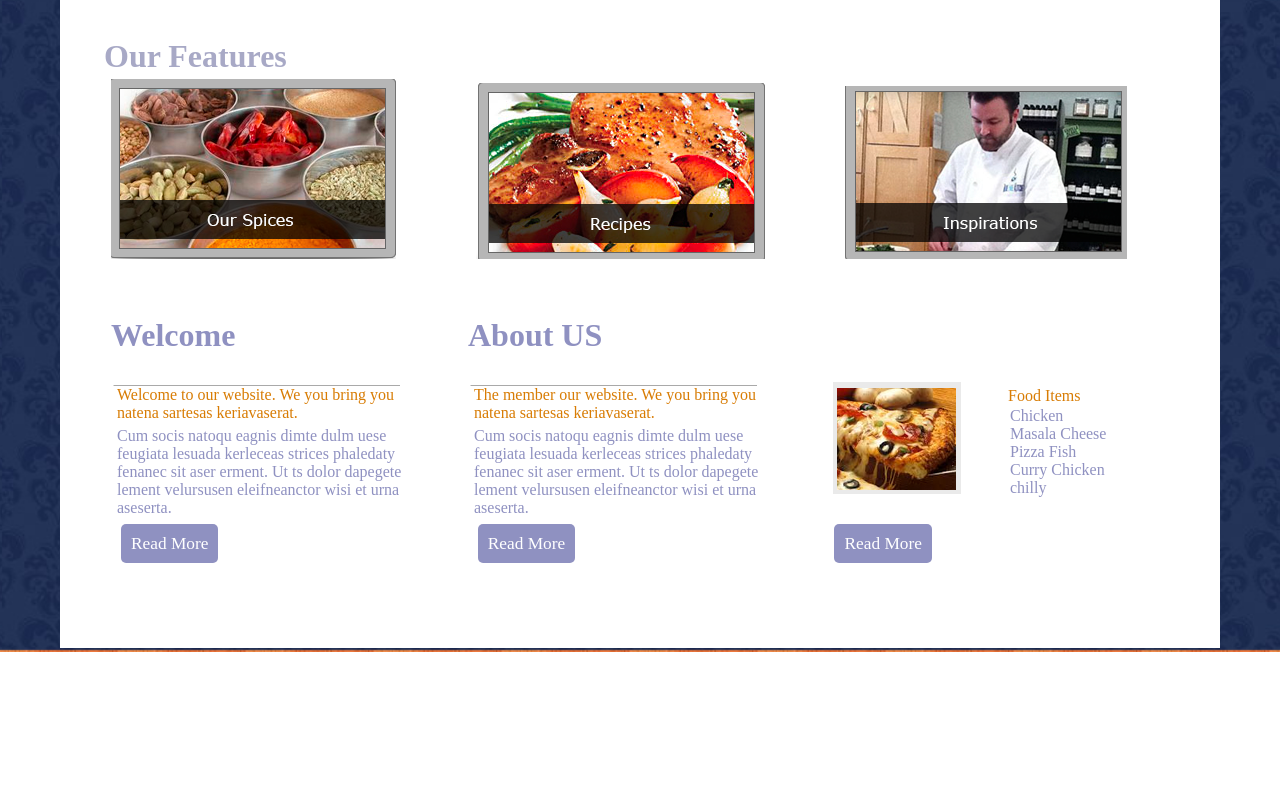
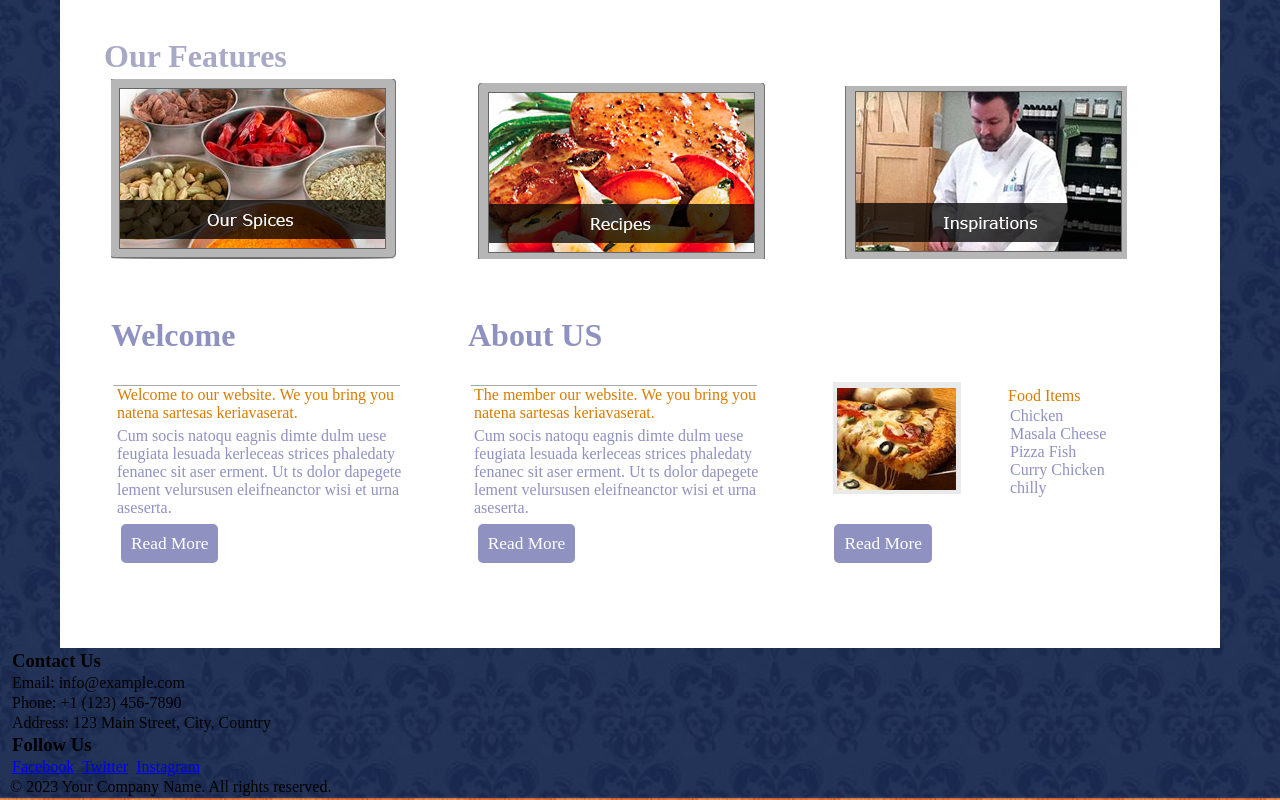
Before and after one commit to ROKAYASURESH/Kunda-Project, a plain HTML site: page index.html in a window 1280 px wide. Shown: the part 714-1514 px from the top of the page. Before the commit the page ends 1366 px from the top, so only its background shows below. Drawn offline with Linux system fonts and the light colour scheme.

Commit message:
Footer HTML Code

```diff
--- a/index.html
+++ b/index.html
@@ -1,16 +1,18 @@
 <!DOCTYPE html>
 <html lang="en">
+
 <head>
     <meta charset="UTF-8">
     <meta http-equiv="X-UA-Compatible" content="IE=edge">
     <meta name="viewport" content="width=device-width, initial-scale=1.0">
     <title>kunda</title>
     <link rel="stylesheet" href="css/style.css">
-    <link rel='icon' href='img/logo.png'/>
+    <link rel='icon' href='img/logo.png' />
 
     <link rel="stylesheet" type="text/css" href="">
 
 </head>
+
 <body>
 
     <div class="left">
@@ -62,7 +64,9 @@
         </div>
 
         <div class="down ">
-           <div class="para"><h1> Our Features</h1></div>
+            <div class="para">
+                <h1> Our Features</h1>
+            </div>
             <div class="grid">
                 <div class="box1">
                     <img src="img/d1.PNG">
@@ -136,11 +140,25 @@
     </div>
 
 
+    <footer>
+        <div class="footer-content">
+            <div class="footer-left">
+                <h3>Contact Us</h3>
+                <p>Email: info@example.com</p>
+                <p>Phone: +1 (123) 456-7890</p>
+                <p>Address: 123 Main Street, City, Country</p>
+            </div>
+            <div class="footer-right">
+                <h3>Follow Us</h3>
+                <a href="#">Facebook</a>
+                <a href="#">Twitter</a>
+                <a href="#">Instagram</a>
             </div>
         </div>
+        <div class="footer-bottom">
+            <p>&copy; 2023 Your Company Name. All rights reserved.</p>
+        </div>
+    </footer>
+</body>
 
-
-   </div>
-
-</body>
 </html>
```
Lines whose indentation alone changed are shown as unchanged.
